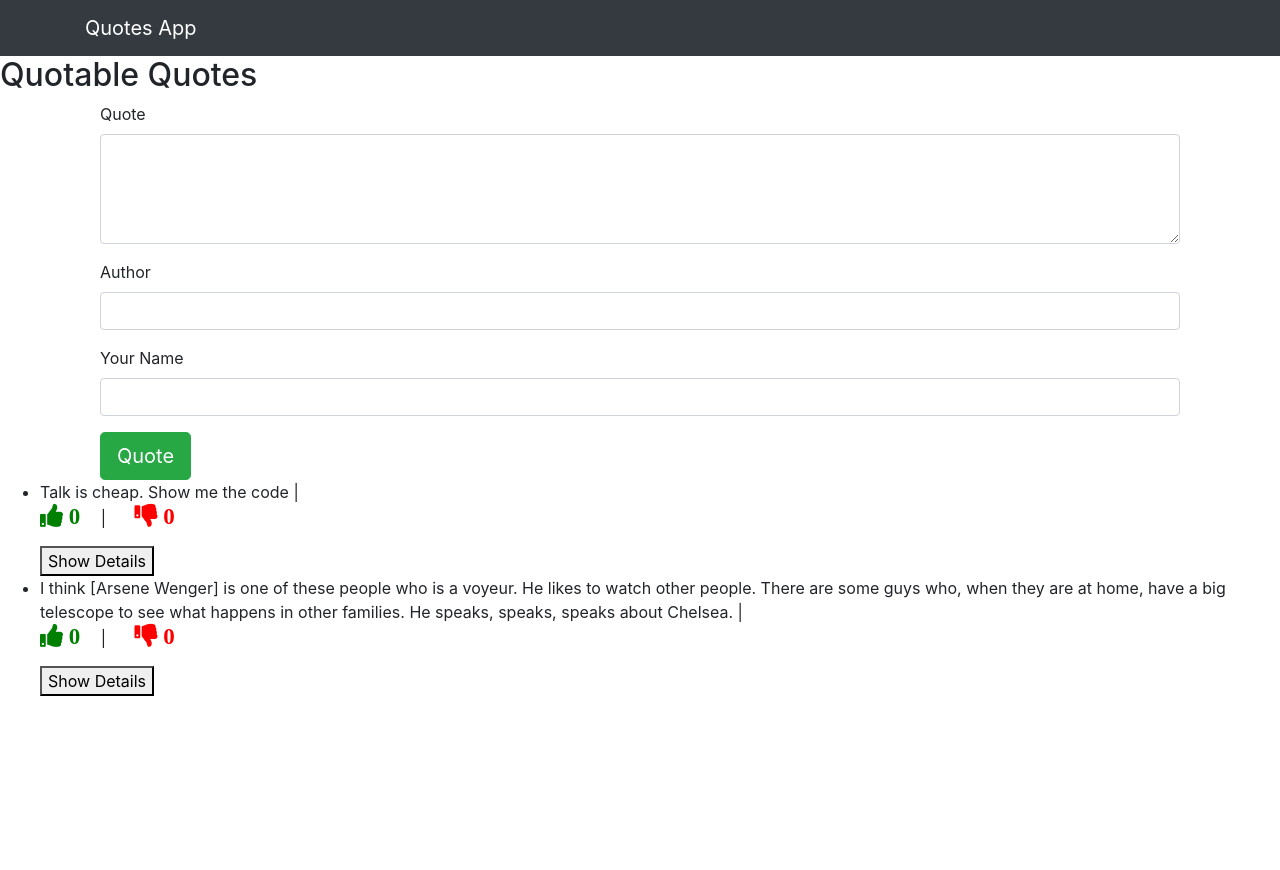
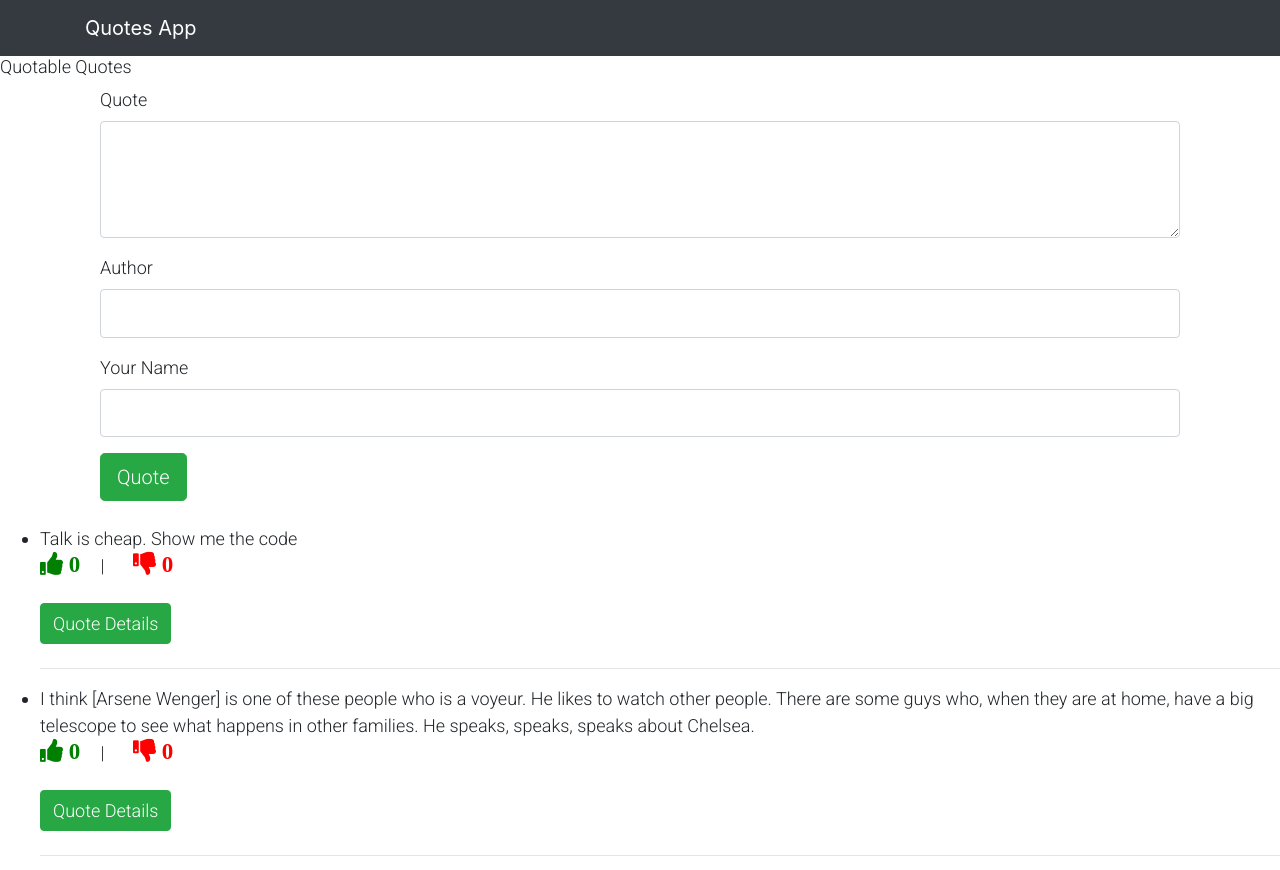
Before and after one commit to TonyKioko/Quotes_App, an Angular app: page / in a window 1280 px wide. Before the commit the page ends 800 px from the top, so only its background shows below. Built offline with nearby package versions, Linux system fonts and the light colour scheme.

Commit message:
google fonts added

```diff
--- a/src/app/app.component.css
+++ b/src/app/app.component.css
@@ -0,0 +1,5 @@
+
+body {
+  font-family: 'Raleway', sans-serif;
+  font-size: 200px;
+}
--- a/src/app/quote-details/quote-details.component.html
+++ b/src/app/quote-details/quote-details.component.html
@@ -1,2 +1,2 @@
-<p>{{quote.author}} || {{quote.publisher}}</p>
-<button (click) = 'goalComplete(true)'> Complete </button>
+<p>Author: {{quote.author}} || Posted By: {{quote.publisher}}</p>
+<button (click) = 'goalComplete(true)' class="btn btn-danger"> Delete </button>
--- a/src/app/quote-form/quote-form.component.css
+++ b/src/app/quote-form/quote-form.component.css
@@ -0,0 +1,3 @@
+input, textarea{
+  font-size: 23px;
+}
--- a/src/app/quote-form/quote-form.component.html
+++ b/src/app/quote-form/quote-form.component.html
@@ -5,7 +5,7 @@
           <div class="form-group">
 
               <label for="quote">Quote</label>
-              <textarea class="form-control" id="quote" [(ngModel)]="newQuote.quote" name="quote" #quote="ngModel" rows="4" required></textarea>
+              <textarea class="form-control" id="quote" [(ngModel)]="newQuote.quote" name="quote" #quote="ngModel" rows="3" required></textarea>
               <div [hidden]="quote.valid || quote.pristine" class="alert alert-danger">
                     <p> Quote is Required</p>
 
--- a/src/app/quote/quote.component.css
+++ b/src/app/quote/quote.component.css
@@ -0,0 +1,5 @@
+*{
+  font-family: 'Roboto', sans-serif;
+  font-size: 18px;
+  font-weight: 100;
+}
--- a/src/app/quote/quote.component.html
+++ b/src/app/quote/quote.component.html
@@ -6,10 +6,13 @@
     </div>
   </div>
 </div>
+<br>
 <ul>
     <div *ngFor='let quote of quotes;let i=index'>
-        <li >{{ quote.quote }}   | <app-vote></app-vote></li>
-        <button  (click)='toogleDetails(i)'>Show Details</button>
+        <li >{{ quote.quote }}    <app-vote></app-vote></li>
+        <button  class="btn btn-success my-2"(click)='toogleDetails(i)'>Quote Details</button>
         <app-quote-details *ngIf="quote.showAuthor" [quote]='quote'(isComplete)= 'deleteGoal($event,i)' ></app-quote-details>
+        <hr>
     </div>
+
 </ul>
--- a/src/app/quote/quote.component.ts
+++ b/src/app/quote/quote.component.ts
@@ -31,7 +31,7 @@ export class QuoteComponent implements OnInit {
         let quoteLength = this.quotes.length;
         quote.id=quoteLength+1;
         quote.completeDate = new Date(quote.completeDate)
-        this.quotes.push(quote)
+        this.quotes.unshift(quote)
 
     }
 
--- a/src/app/vote/vote.component.css
+++ b/src/app/vote/vote.component.css
@@ -1,6 +1,7 @@
 i {
   font-size:23px;
   color: blue;
+  font-weight: 800;
 }
 .dislikeQuote{
   color:red;
--- a/src/index.html
+++ b/src/index.html
@@ -5,7 +5,7 @@
   <title>QuotesApp</title>
   <base href="/">
   <link rel="stylesheet" href="https://use.fontawesome.com/releases/v5.2.0/css/all.css" integrity="sha384-hWVjflwFxL6sNzntih27bfxkr27PmbbK/iSvJ+a4+0owXq79v+lsFkW54bOGbiDQ" crossorigin="anonymous">
-
+  <link href="https://fonts.googleapis.com/css?family=Old+Standard+TT|Roboto:300" rel="stylesheet">
   <meta name="viewport" content="width=device-width, initial-scale=1">
   <link rel="icon" type="image/x-icon" href="favicon.ico">
 </head>
```
